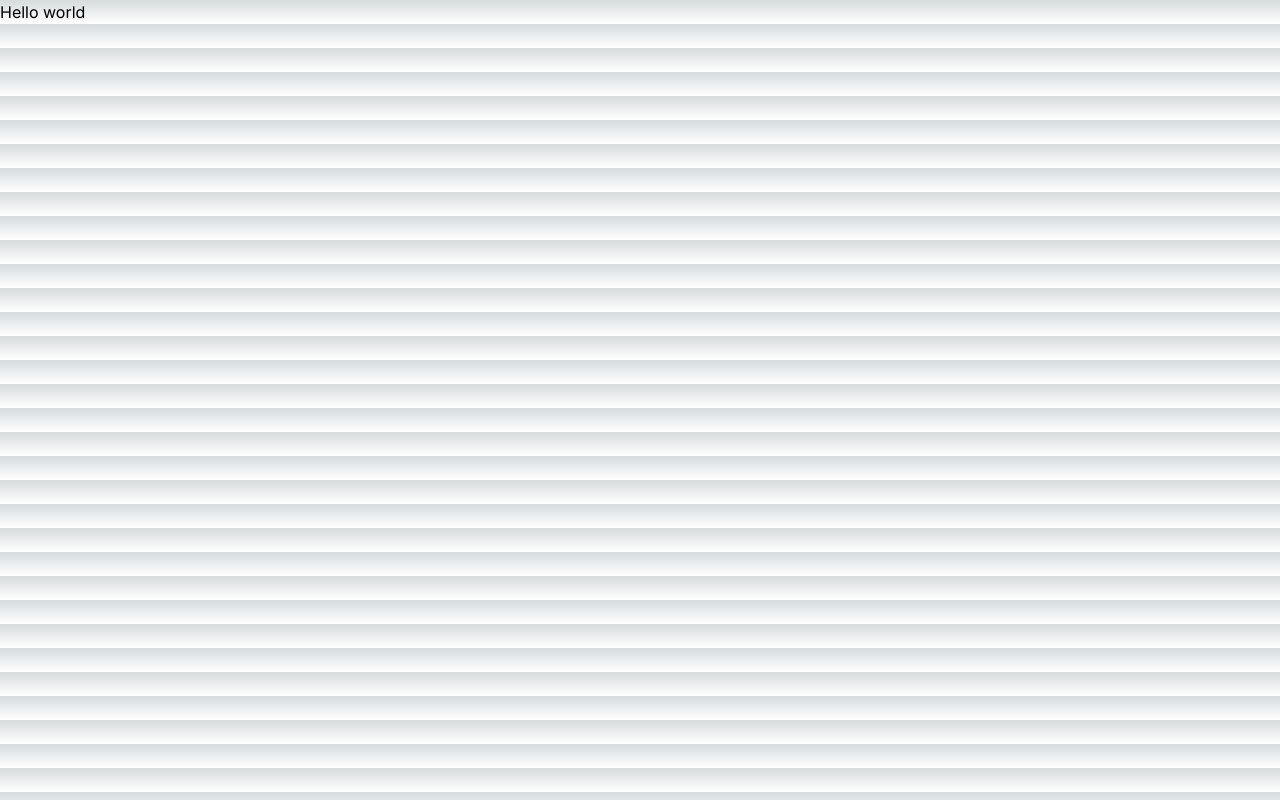
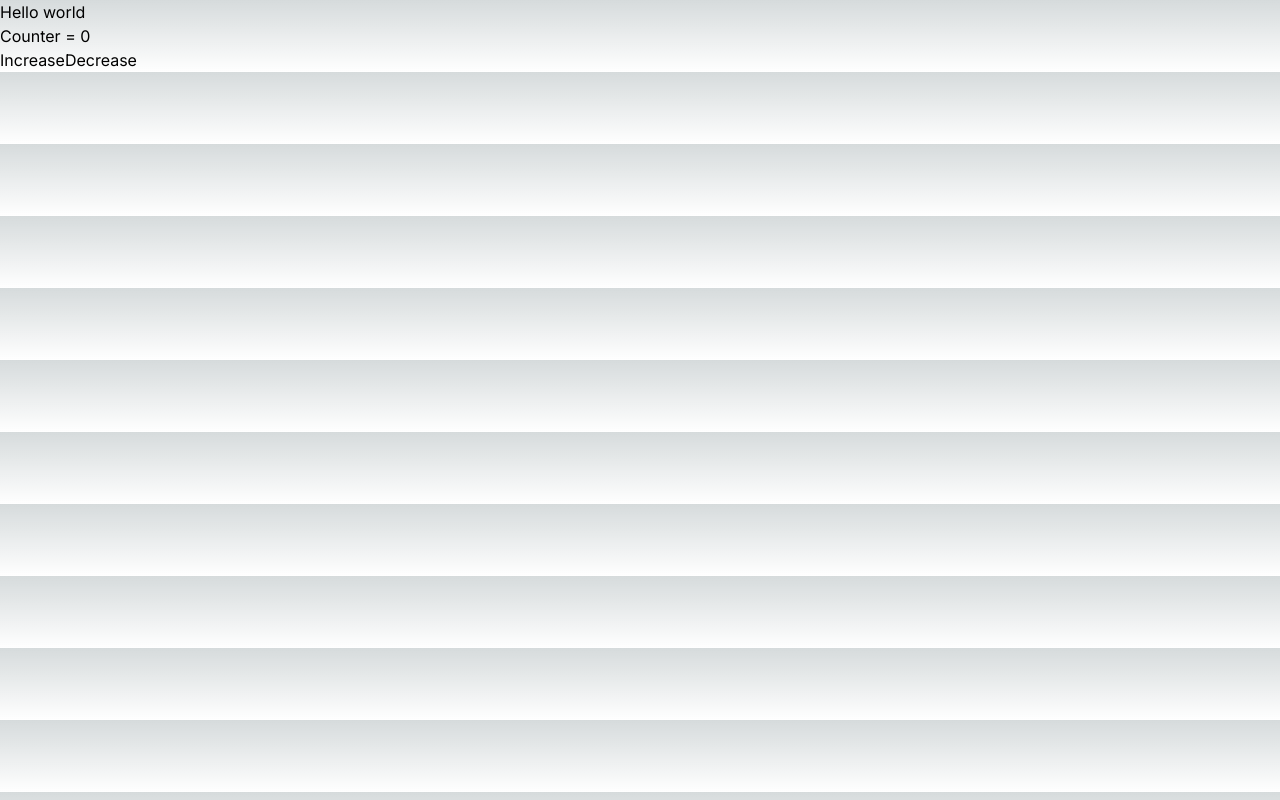
Before and after one commit to shabbir303/my-first-next.js-app, a Next.js app: page / in a window 1280 px wide. Built offline with nearby package versions, Linux system fonts and the light colour scheme.

Commit message:
button added in next file

```diff
--- /dev/null
+++ b/src/Components/Counter/Counter.js
@@ -0,0 +1,24 @@
+import { useState } from "react";
+
+const Counter = () => {
+  const [count, setCount] = useState(0);
+  return (
+    <div>
+      <h2>Counter = {count}</h2>
+      <button
+        className="btn primary bg-white ml-4 p-[10px] text-green-500"
+        onClick={() => setCount(count + 1)}
+      >
+        Increase
+      </button>
+      <button
+        className="btn primary bg-white ml-4 p-[10px] text-red-500"
+        onClick={() => setCount(count - 1)}
+      >
+        Decrease
+      </button>
+    </div>
+  );
+};
+
+export default Counter;
--- /dev/null
+++ b/src/app/news/article/page.js
@@ -0,0 +1,14 @@
+
+
+const article = () => {
+    return (
+        <div>
+            {/* folder er vitore arekta folder create korte hobe nested route korar jonoo */}
+            <h1>This is article page</h1>
+            {/* react server component sudu server e render hobe, mane amara console korle ta sudu server er console e dekhte parbo, kintu browser er console e dekhete parbo na, eta next.js by default
+             */}
+        </div>
+    );
+};
+
+export default article;
--- /dev/null
+++ b/src/app/news/blog/page.js
@@ -0,0 +1,12 @@
+
+
+const page = () => {
+    return (
+        <div className="m-[40px] text-[30px] font-bold">
+            {/* nested route url/news/blog */}
+            <h1>welcome to blog page using nested route</h1>
+        </div>
+    );
+};
+
+export default page;
--- /dev/null
+++ b/src/app/news/page.js
@@ -0,0 +1,11 @@
+
+
+const NewsPage = () => {
+    return (
+        <div>
+            <h1>News HomePage</h1>
+        </div>
+    );
+};
+
+export default NewsPage;
--- a/src/app/page.js
+++ b/src/app/page.js
@@ -1,11 +1,19 @@
+"use client"
 
+import Counter from "@/Components/Counter/Counter";
+import { useState } from "react";
 
-const page = () => {
+const HomePage = () => {
+
+  // client side e porinto kore client rendering korte parbo
+  // browser e sobkicu dekhar jonno next.js e client e porinoto korte hobe
+  // ejonno "use client" use korte hobe ekbare top e
   return (
     <div>
       <h1>Hello world</h1>
+      <Counter></Counter>
     </div>
   );
 };
 
-export default page;
+export default HomePage;
--- a/src/app/product/[id]/page.js
+++ b/src/app/product/[id]/page.js
@@ -1,10 +1,12 @@
 
 const dynamicPage = ({params, searchParams}) => {
-    console.log(searchParams);
+    console.log(params,searchParams);
     return (
-        <div>
-          <h1>this is dynamic page: {params.id} </h1>
+        <div className="m-[50px] text-[30px] font-extrabold">
+          <h1 >this is dynamic page: {params.id} </h1>
+          {/* in the browser you will type next the params url/category=Laptop&price=100 */}
            <h2>searched by: {searchParams.category} & {searchParams.price} </h2>
+
         </div>
     );
 };
```
